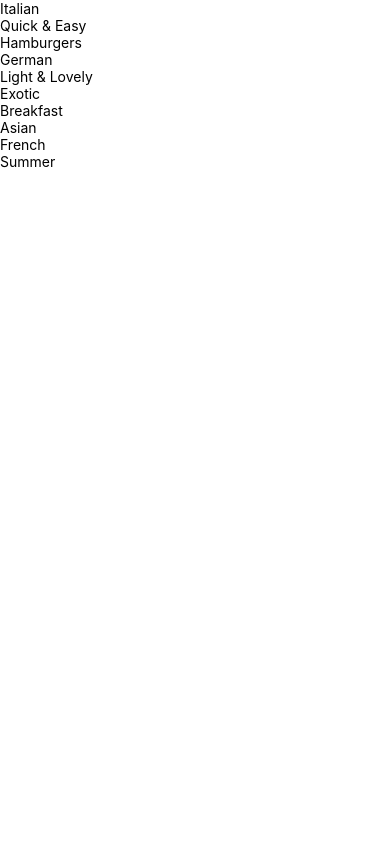
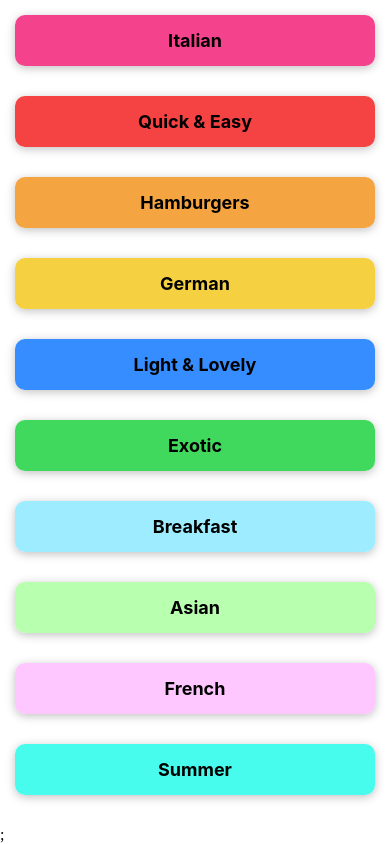
Before and after one commit to nel11326/react-native-meals-app, a React Native app: screen / in a window 390 px wide. Built offline with nearby package versions, Linux system fonts and the light colour scheme.

Commit message:
Grid(add): display the item using grid

```diff
--- a/App.js
+++ b/App.js
@@ -1,8 +1,14 @@
 import { StyleSheet } from "react-native";
 import CategoriesScreen from "./screens/CategoriesScreen";
+import { StatusBar } from "expo-status-bar";
 
 export default function App() {
-  return <CategoriesScreen />;
+  return (
+    <>
+      <StatusBar style="light" />
+      <CategoriesScreen />;
+    </>
+  );
 }
 
 const styles = StyleSheet.create({});
--- a/app.json
+++ b/app.json
@@ -5,6 +5,7 @@
     "version": "1.0.0",
     "orientation": "portrait",
     "icon": "./assets/icon.png",
+    "backgroundColor": "#24180f",
     "userInterfaceStyle": "light",
     "splash": {
       "image": "./assets/splash.png",
--- a/components/CategoryGidTile.js
+++ b/components/CategoryGidTile.js
@@ -1,11 +1,17 @@
-import { Pressable, Text, View } from "react-native";
+import { Pressable, StyleSheet, Text, View, Platform } from "react-native";
 
 function CategoryGridTile({ title, color }) {
   return (
-    <View>
-      <Pressable>
-        <View>
-          <Text>{title}</Text>
+    <View style={styles.gridItem}>
+      <Pressable
+        android_ripple={{ color: "#ccc" }}
+        style={({ pressed }) => [
+          styles.button,
+          pressed ? styles.buttonPressed : null,
+        ]}
+      >
+        <View style={[styles.innerContainer, { backgroundColor: color }]}>
+          <Text style={styles.title}>{title}</Text>
         </View>
       </Pressable>
     </View>
@@ -13,3 +19,37 @@
 }
 
 export default CategoryGridTile;
+
+const styles = StyleSheet.create({
+  gridItem: {
+    flex: 1,
+    margin: 15,
+    height: 150,
+    borderRadius: 10,
+    overflow: Platform.select({ ios: "visible", android: "hidden" }),
+    elevation: 5,
+    backgroundColor: "white",
+    shadowColor: "black",
+    shadowOpacity: 0.25,
+    shadowOffset: { width: 0, height: 2 },
+    shadowRadius: 10,
+  },
+  button: {
+    flex: 1,
+  },
+  buttonPressed: {
+    opacity: 0.5,
+  },
+  innerContainer: {
+    flex: 1,
+    padding: 15,
+    justifyContent: "center",
+    alignItems: "center",
+    borderRadius: 10,
+    backgroundColor: "rgba(0,0,0,0.2)",
+  },
+  title: {
+    fontWeight: "bold",
+    fontSize: 18,
+  },
+});
```
